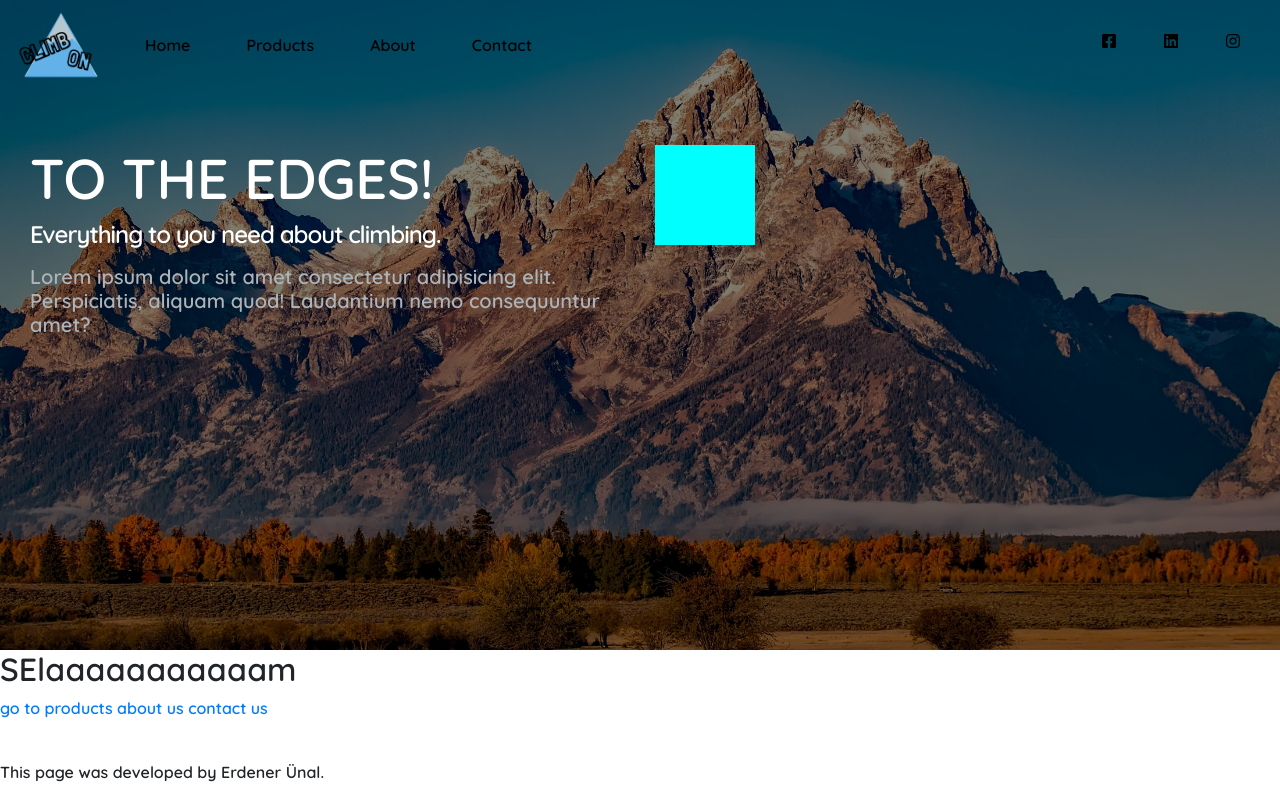
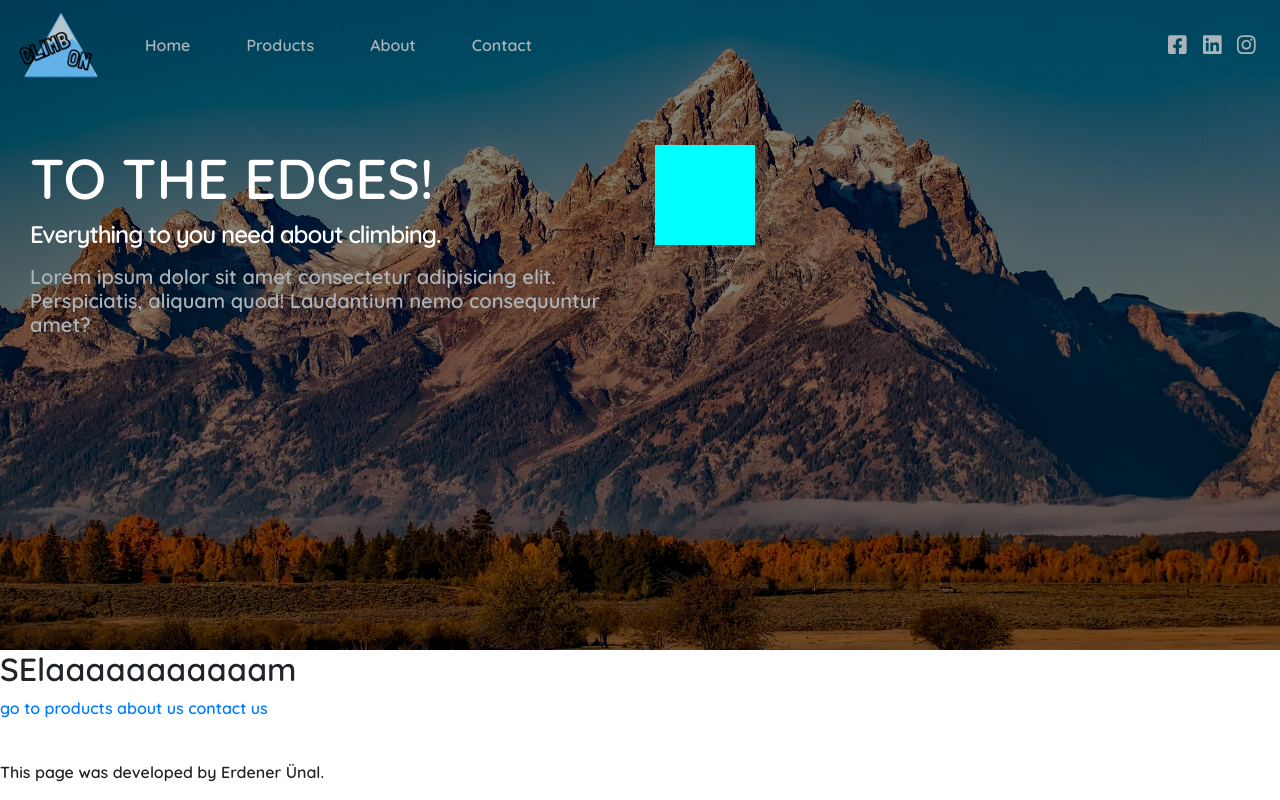
Before and after one commit to erdenerunl/Gatsby.js, a Gatsby site: page / in a window 1280 px wide. Built offline with nearby package versions, Linux system fonts and the light colour scheme; Gatsby itself is replaced by a stand-in of ours.

Commit message:
navbar was finished

```diff
--- a/src/components/header.js
+++ b/src/components/header.js
@@ -1,5 +1,5 @@
 import React, { useState } from "react"
-import { Link, graphql, useStaticQuery } from "gatsby"
+import { Link } from "gatsby"
 import {
   Collapse,
   Navbar,
@@ -13,7 +13,6 @@ import  headerStyles from "../components/header.module.scss"
 import "bootstrap/dist/css/bootstrap.min.css"
 import logo from "../images/header/logo.png"
 import { FontAwesomeIcon } from "@fortawesome/react-fontawesome"
-
 import {
   faLinkedin,
   faFacebookSquare,
@@ -54,14 +53,14 @@ const Header = () => {
             </NavItem>
 
              <NavItem className={headerStyles.socialBar}>
-              <NavLink className={headerStyles.navlinks}>
-                <FontAwesomeIcon icon={faFacebookSquare} />
+              <NavLink className={headerStyles.navSocial}>
+                <FontAwesomeIcon icon={faFacebookSquare} size="lg" />
               </NavLink>
-              <NavLink className={headerStyles.navlinks}>
-              <FontAwesomeIcon icon={faLinkedin} />
+              <NavLink className={headerStyles.navSocial}>
+              <FontAwesomeIcon icon={faLinkedin} size="lg" />
               </NavLink>
-              <NavLink className={headerStyles.navlinks}>
-              <FontAwesomeIcon icon={faInstagram} />
+              <NavLink className={headerStyles.navSocial}>
+              <FontAwesomeIcon icon={faInstagram} size="lg" />
               </NavLink>
             </NavItem>
 
--- a/src/components/header.module.scss
+++ b/src/components/header.module.scss
@@ -36,9 +36,9 @@ $primaryheading: #ffffff;
     float: right;
 }
 
-.navlinks {
+.navlinks, .navSocial {
     display: inline-block;
-    color: $primaryColor;
+    color: #adb4b9;
     font-weight: 500;
     margin: 1rem;
     padding: 0.75rem;
@@ -55,6 +55,18 @@ $primaryheading: #ffffff;
 
     }
 
+
+}
+
+.navSocial {
+    margin: 1rem 0.25rem ;
+    padding: 0.75rem 0.25rem!important;
+
+    &:hover {
+        color: #ffffff;
+        transform: scale(1.1);
+        text-decoration: none;
+    }
 }
 
 .bannerDiv {
@@ -92,7 +104,6 @@ $primaryheading: #ffffff;
     font-size: 3.5rem;
     color: $primaryheading;
     text-transform: uppercase;
-
 }
 .heading3 {
     font-size: 1.50rem;
@@ -109,6 +120,4 @@ $primaryheading: #ffffff;
     display: flex;
     flex-direction: column;
     margin-bottom: 20%;
-
-
 }
```
